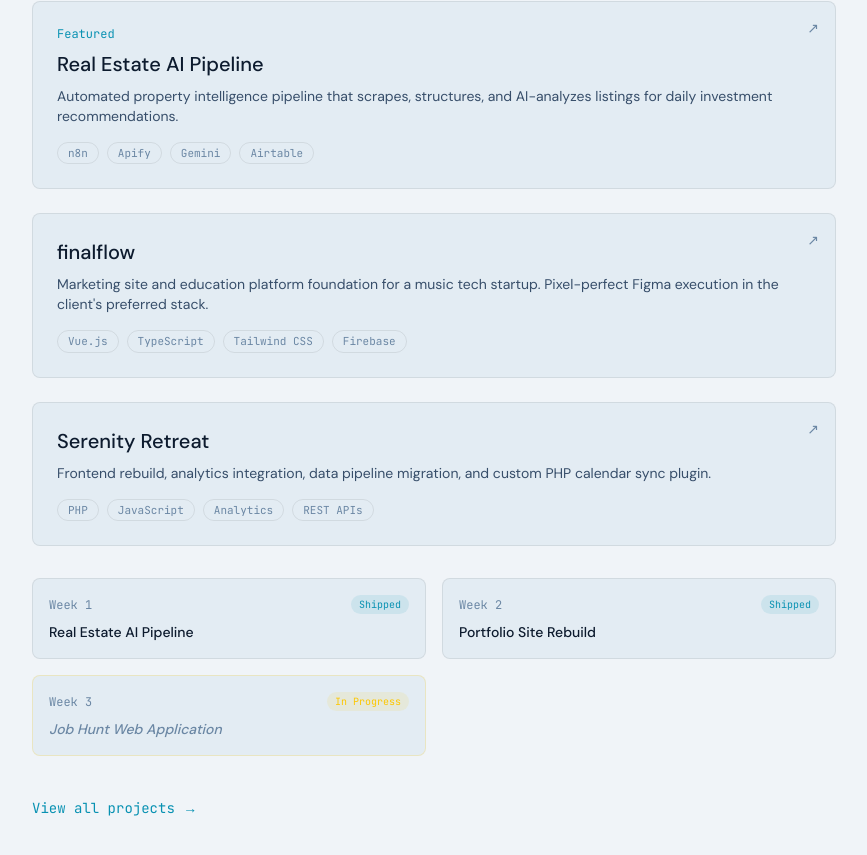
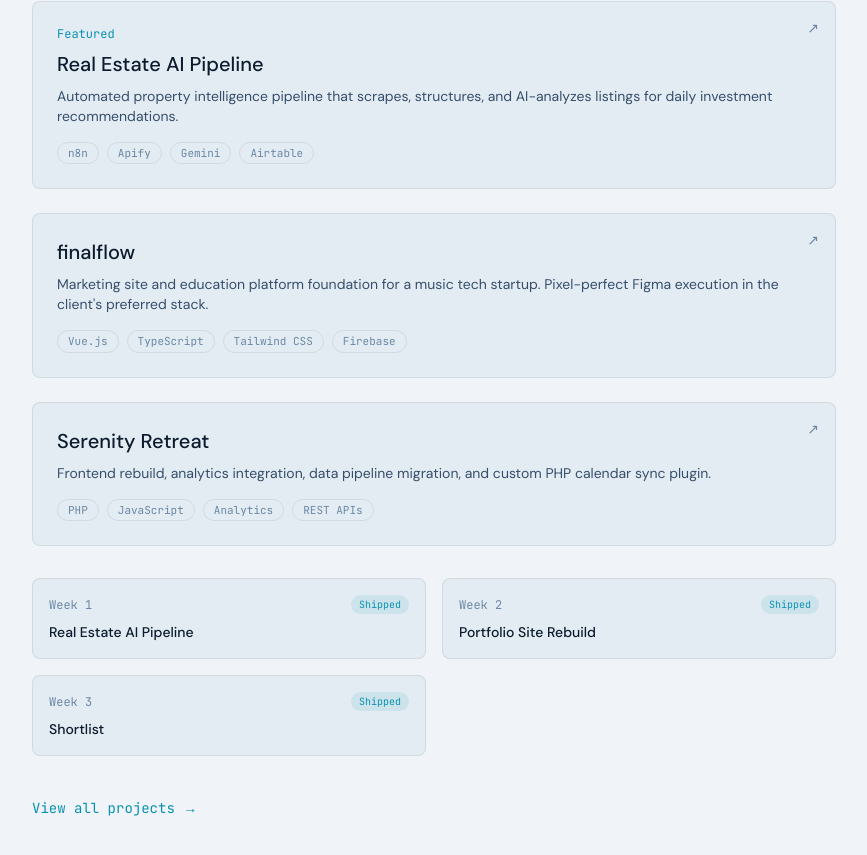
Before and after one commit to mojoro/john-moorman-portfolio, a Next.js app: page / in a window 1280 px wide. Shown: the part 1362-2217 px from the top of the page, without its empty margins (326-1193 px from the left). Built offline with nearby package versions, Linux system fonts and the light colour scheme.

Commit message:
Add Shortlist work page, mark week 3 shipped, add app and GitHub links

```diff
--- a/app/page.tsx
+++ b/app/page.tsx
@@ -47,30 +47,34 @@ const PROJECTS = [
   },
 ] as const
 
-const CURRENT_PROJECTS = [
+const CURRENT_PROJECTS: Array<{
+  week: number
+  title: string
+  status: "shipped" | "in-progress" | "upcoming"
+  href?: string
+}> = [
   {
     week: 1,
     title: "Real Estate AI Pipeline",
-    status: "shipped" as const,
+    status: "shipped",
     href: "/work/real-estate-pipeline",
   },
   {
     week: 2,
     title: "Portfolio Site Rebuild",
-    status: "shipped" as const,
+    status: "shipped",
     href: "/work/portfolio-site",
   },
   {
     week: 3,
-    title: "Job Hunt Web Application",
-    status: "in-progress" as const,
-    href: undefined,
+    title: "Shortlist",
+    status: "shipped",
+    href: "/work/shortlist",
   },
   {
     week: 4,
     title: "Coming soon",
-    status: "upcoming" as const,
-    href: undefined,
+    status: "upcoming",
   },
 ]
 
--- a/content/blog/shortlist.mdx
+++ b/content/blog/shortlist.mdx
@@ -105,6 +105,10 @@ If you can open one app, see exactly which new roles fit you, get a tailored res
 
 I enjoyed building this more than almost anything I've worked on recently. There's something deeply satisfying about building a robust full-stack application from scratch, end to end, from schema to streaming UI, and having it solve a problem you personally feel. Every layer of the stack was a decision I made and a tradeoff I understood. That kind of ownership is rare and it felt great.
 
+## Try It
+
+[shortlist.johnmoorman.com](https://shortlist.johnmoorman.com) · [GitHub](https://github.com/mojoro/shortlist)
+
 ## Interested?
 
 If Shortlist sounds like something you'd actually use, whether you're job hunting now or just see yourself needing it down the road, I'd genuinely like to hear from you. I'm trying to gauge whether this is a tool worth investing more serious time in. A quick message on [LinkedIn](https://www.linkedin.com/in/john-moorman) or an email to [john@johnmoorman.com](mailto:john@johnmoorman.com) would go a long way in helping me decide where to take it next.
--- /dev/null
+++ b/content/work/shortlist.mdx
@@ -0,0 +1,36 @@
+---
+title: "Shortlist"
+date: "2026-03-17"
+description: "AI-powered job search tool that scrapes listings from major ATS platforms, scores them against your profile, tailors your resume on demand, and tracks your pipeline. Built in seven days."
+tags: ["Next.js", "TypeScript", "Prisma", "Neon", "Anthropic API", "Clerk"]
+status: "shipped"
+challenge: "10-in-10"
+---
+
+Job searching is a volume game dressed up as a skill game. The actual skill is filtering fast and responding well. Shortlist automates the filtering and accelerates the responding.
+
+## What It Does
+
+**Feed.** Shortlist scrapes listings daily from Greenhouse, Lever, and Ashby job boards, deduplicates across sources, and scores each one against your profile on a 0–100 scale. The model considers role fit, skill alignment, seniority match, and location. Low-scoring listings are hidden automatically.
+
+**Import.** Paste any job URL or raw page text and the AI extracts structured details automatically. Works with nearly any board or format.
+
+**Tailor.** Pick a job, hit Tailor. Shortlist rewrites your resume for the specific role in real time, streaming the output as it writes. Writing rules give you control over what the AI can and cannot say: protected phrases, banned phrases, verified metrics, off-limits claims.
+
+**Pipeline.** Drag jobs through a Kanban-style tracker from first interest through offer. Each application stays linked to the resume version you sent.
+
+## Technical Approach
+
+The core schema decision was separating `JobPool` (global, source-deduplicated raw listings) from `Job` (per-profile junction records with AI scores and feed status). Scraping runs once globally; matching runs once per profile. This makes deduplication trivial and keeps query costs flat as users multiply.
+
+AI calls route through OpenRouter to Anthropic's models. Scoring and field extraction use Claude Haiku (fast, cheap, runs in batches). Tailoring uses Claude Sonnet (the output goes to employers). Responses stream via native `ReadableStream` and SSE, no SDK wrapper.
+
+The full stack: Next.js, TypeScript, Prisma ORM over Neon PostgreSQL, Clerk auth, Tailwind v4. React Compiler enabled. Rate limiting, security headers, CSP, and a Playwright smoke test suite shipped before launch.
+
+8,000 lines of code. 130 commits. Seven days.
+
+---
+
+[Full write-up on the blog](/blog/shortlist) — including the architecture decisions, the AI design choices, and what surprised me most about building it.
+
+[Live app](https://shortlist.johnmoorman.com) · [GitHub](https://github.com/mojoro/shortlist)
```
